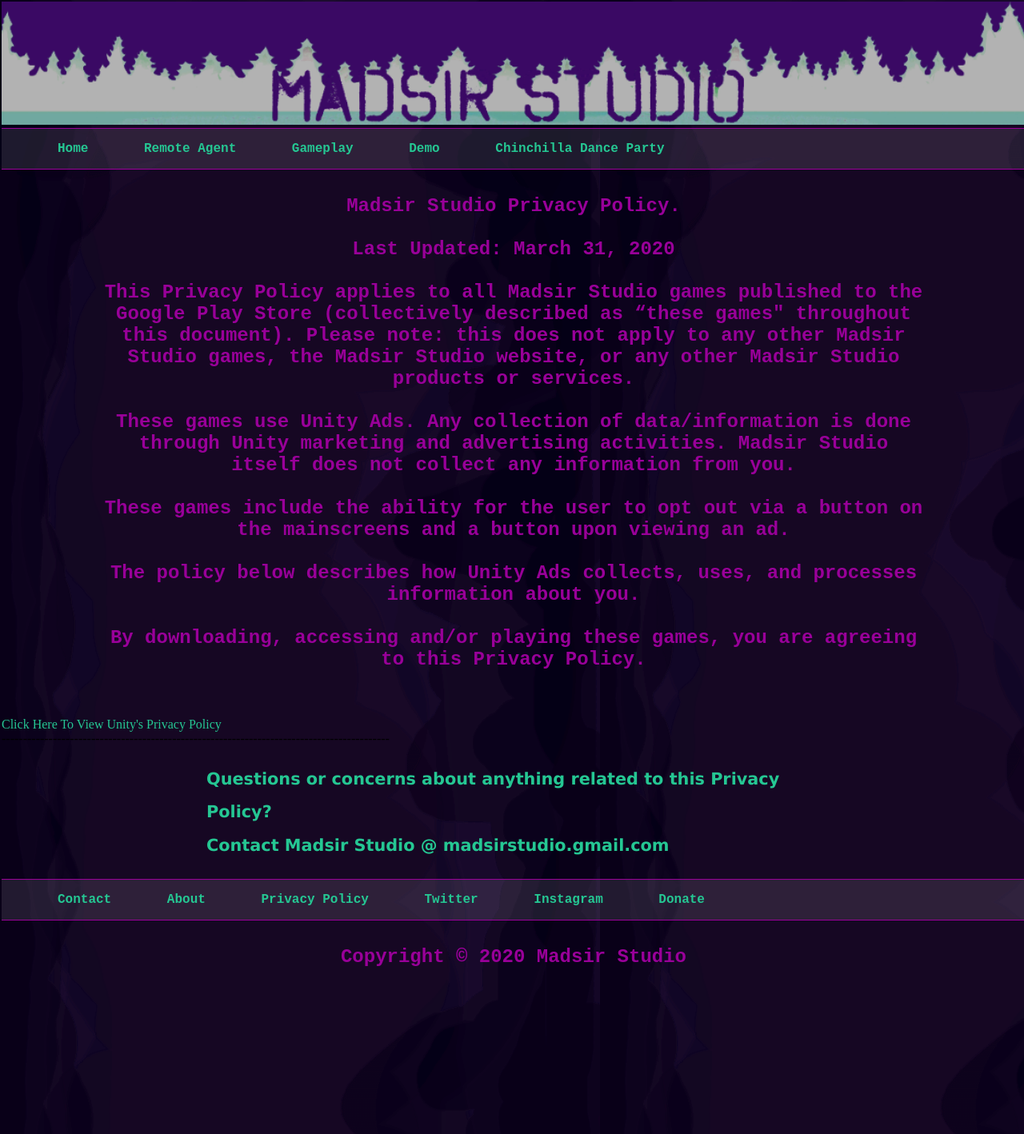
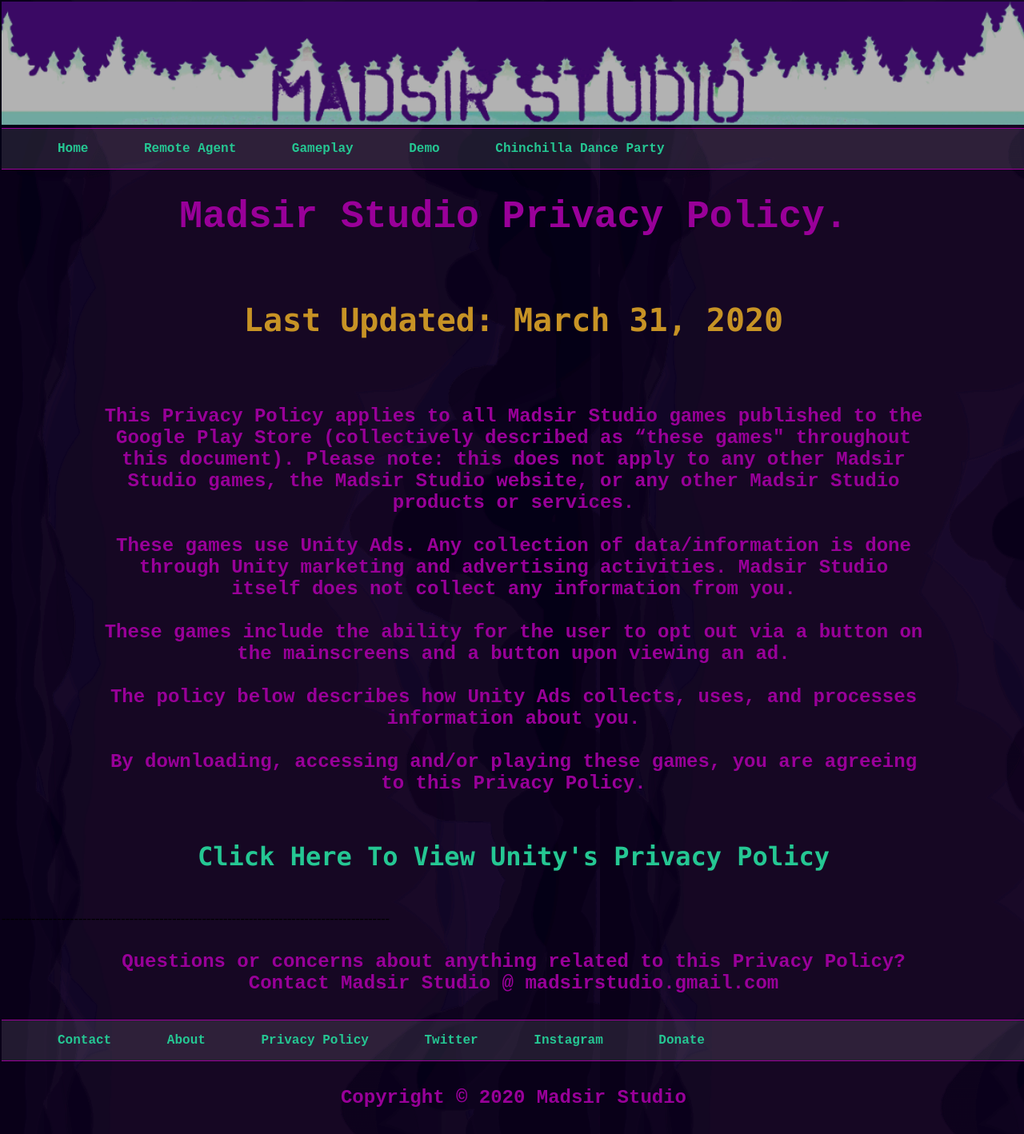
Before and after one commit to Madsir/madsirstudio.github.io, a Jekyll site: the page built from Privacy/index.html, in a window 1280 px wide. Shown: the whole page at 80% size. Built offline with Jekyll 4.4.1, drawn with Linux system fonts in a browser that asks for light colours.

Commit message:
Update index.html

```diff
--- a/Privacy/index.html
+++ b/Privacy/index.html
@@ -4,12 +4,16 @@
 description: "Pertaining to certain Madsir Studio games."
 ---
 <body>
-<h4>
+<h1>
 Madsir Studio Privacy Policy. <br>
+    </h1>
+    <h2>
     <br>
 Last Updated: March 31, 2020
     <br>
+        </h2>
 <br>
+    <h4>
 This Privacy Policy applies to all Madsir Studio games published to the Google Play Store (collectively described as “these games" throughout this document). Please note: this does not apply to any other Madsir Studio games, the Madsir Studio website, or any other Madsir Studio products or services.
 <br>
     <br>
@@ -26,12 +30,14 @@
 <br>
     <br>
     </h4>
+    <h3>
 <a href="https://unity3d.com/legal/privacy-policy">Click Here To View Unity's Privacy Policy</a>
+    </h3>
 <br>
 -------------------------------------------------------------------------------------------
 <br>
-    <p>
+    <h4>
 Questions or concerns about anything related to this Privacy Policy?<br>
 Contact Madsir Studio @ madsirstudio.gmail.com
-</p>
+</h4>
 </body>
```
